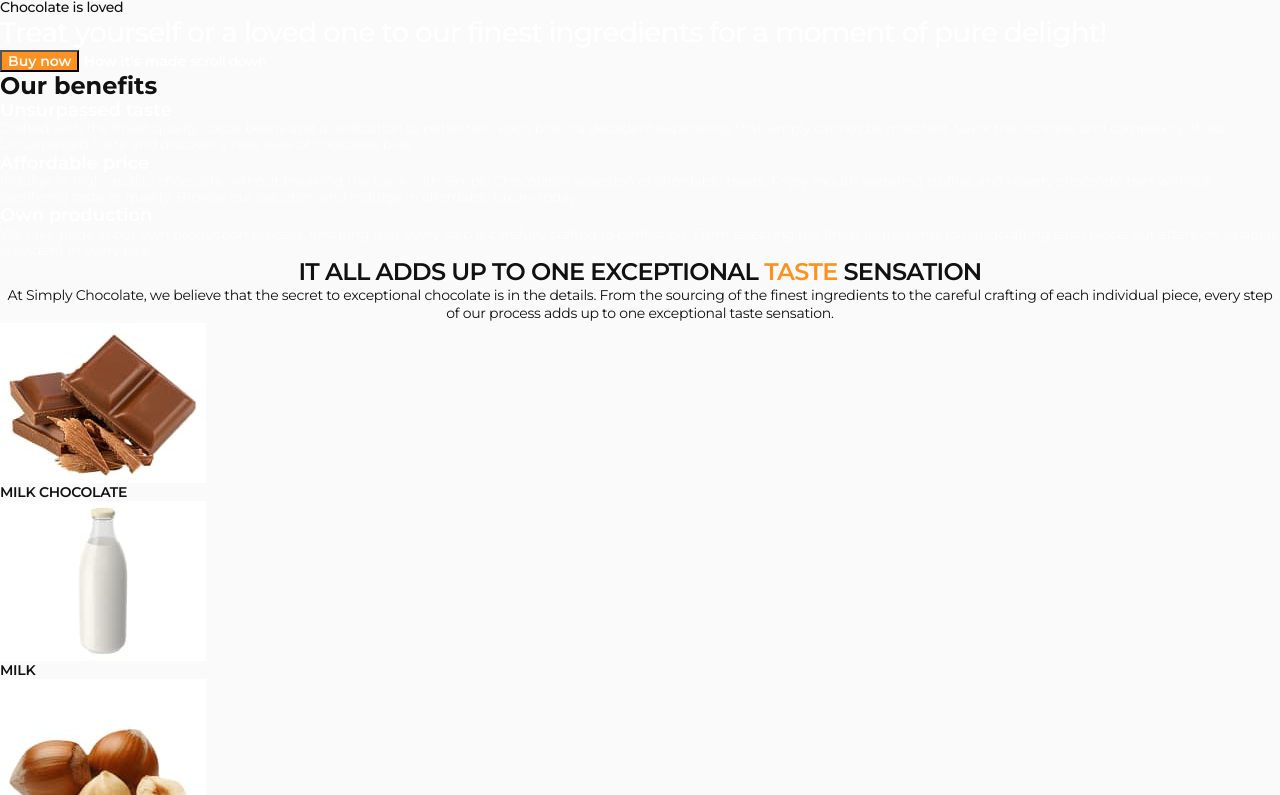
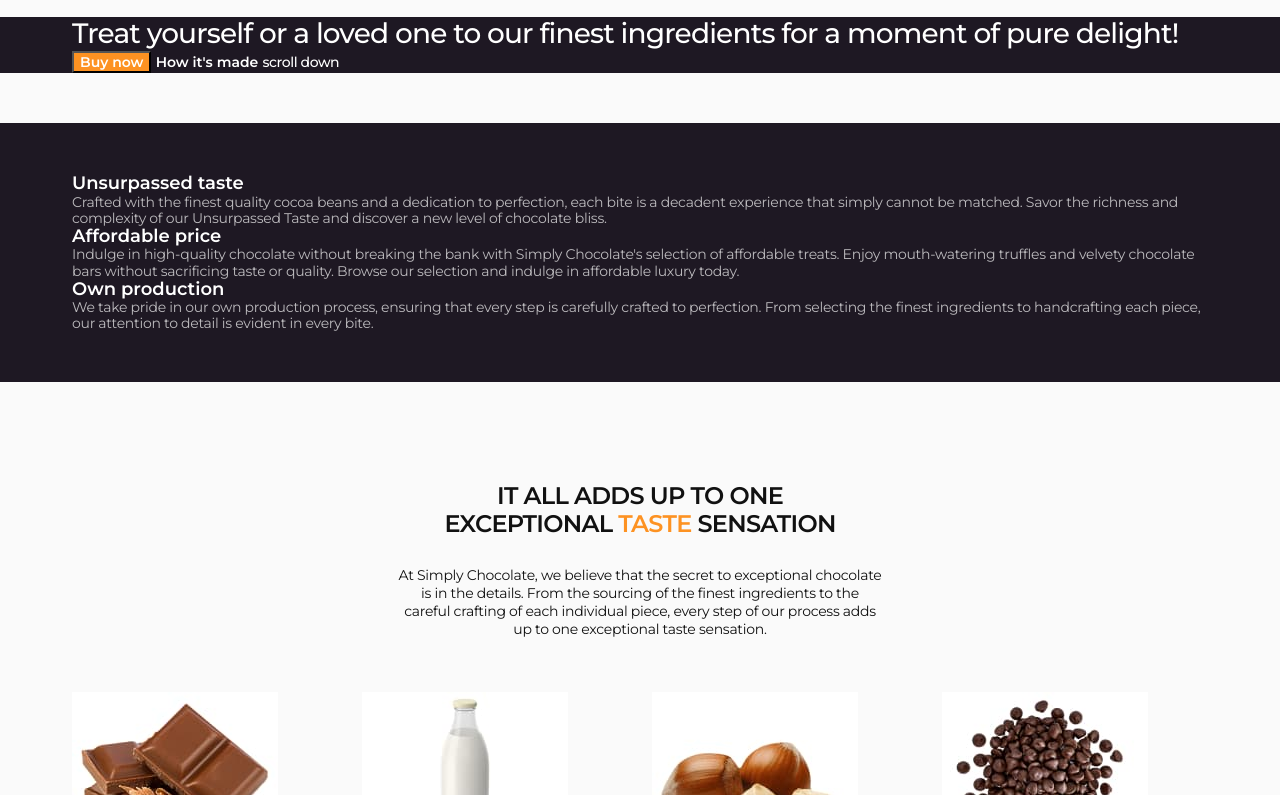
Before and after one commit to olegll/Simply-Chocolate, a plain HTML site: page index.html in a window 1280 px wide. Shown: the part 59-854 px from the top of the page. Drawn offline with nearby package versions, Linux system fonts and the light colour scheme.

Commit message:
add section

```diff
--- a/css/styles.css
+++ b/css/styles.css
@@ -36,7 +36,41 @@
   display: block;
 }
 
+.visually-hidden {
+  position: absolute;
+  width: 1px;
+  height: 1px;
+  margin: -1px;
+  border: 0;
+  padding: 0;
+
+  white-space: nowrap;
+  clip-path: inset(100%);
+  clip: rect(0 0 0 0);
+  overflow: hidden;
+}
+
+.container {
+  max-width: 1168px;
+  padding-left: 16px;
+  padding-right: 16px;
+  margin-left: auto;
+  margin-right: auto;
+}
+
+.section-paddings {
+  padding-top: 50px;
+  padding-bottom: 50px;
+}
+
 /*=========header section=========*/
+
+.logo-menu {
+  display: flex;
+  justify-content: space-between;
+  align-items: center;
+}
+
 .logo-link {
   font-weight: 700;
   font-size: 18px;
@@ -48,15 +82,33 @@
   font-style: italic;
 }
 
+.menu-list {
+  display: flex;
+  column-gap: 24px;
+}
+
 .menu-link {
+  display: block;
   font-weight: 500;
   font-size: 14px;
   line-height: 1.14;
   letter-spacing: -0.02em;
+  padding-top: 30px;
+  padding-bottom: 30px;
+}
+
+.menu-link:hover,
+.menu-link:focus {
+  color: #fd9222;
 }
 
 /*=========/header section========*/
 /*=========hero-section=========*/
+
+.hero-section {
+  background: #1e1823;
+}
+
 .hero-title {
   font-weight: 500;
   font-size: 28px;
@@ -87,7 +139,11 @@
 }
 /*=========/hero-section=========*/
 /*==========benefits-section=============*/
-.benefits-title {
+
+.benefits-section {
+  margin-top: 50px;
+  margin-bottom: 50px;
+  background-color: #1e1823;
 }
 
 .benefits-item-title {
@@ -113,12 +169,32 @@
   text-align: center;
 }
 
+.title-ingredients-section {
+  max-width: 411px;
+  margin-left: auto;
+  margin-right: auto;
+  margin-bottom: 28px;
+}
+
 .ingredients-text {
   font-weight: 400;
   font-size: 14px;
   line-height: 1.29;
   letter-spacing: -0.02em;
   text-align: center;
+  max-width: 486px;
+  margin-left: auto;
+  margin-right: auto;
+  margin-bottom: 54px;
+}
+
+.ingredients-list {
+  display: flex;
+  column-gap: 24px;
+}
+
+.ingredients-item {
+  width: calc((100% - 72px) / 4);
 }
 
 .ingredients-name {
--- a/index.html
+++ b/index.html
@@ -17,7 +17,9 @@
     <link rel="stylesheet" href="./css/styles.css" />
   </head>
   <body>
+    <!--=============Header-section=============-->
     <header class="header-section">
+      <div class="container">
         <nav class="logo-menu">
           <a class="logo-link" href=""
             ><span class="logo-italic">SIMPLY</span> CHOCOLATE</a
@@ -34,9 +36,13 @@
             </li>
           </ul>
         </nav>
+      </div>
     </header>
     <main>
+      <!--============/Header-section============-->
+      <!--============Hero-section===============-->
       <section class="hero-section">
+        <div class="container">
           <h1 class="hero-title">
             Treat yourself or a loved one to our finest ingredients for a moment
             of pure delight!
@@ -44,17 +50,21 @@
           <button class="hero-btn" type="button">Buy now</button>
           <a class="hero-link" href="#how-made">How it's made</a>
           <a class="hero-scroll" href="#benefits">scroll down</a>
+        </div>
       </section>
-      <section class="benefits-section" id="benefits">
-        <h2 class="benefits-title">Our benefits</h2>
+      <!--============/Hero-section===============-->
+      <!--=============Benefits-section============-->
+      <section class="benefits-section section-paddings" id="benefits">
+        <div class="container">
+          <h2 class="benefits-title visually-hidden">Our benefits</h2>
           <ul class="benefits-list">
             <li class="benefits-item">
               <h3 class="benefits-item-title">Unsurpassed taste</h3>
               <p class="benefits-item-text">
                 Crafted with the finest quality cocoa beans and a dedication to
-              perfection, each bite is a decadent experience that simply cannot
-              be matched. Savor the richness and complexity of our Unsurpassed
-              Taste and discover a new level of chocolate bliss.
+                perfection, each bite is a decadent experience that simply
+                cannot be matched. Savor the richness and complexity of our
+                Unsurpassed Taste and discover a new level of chocolate bliss.
               </p>
             </li>
             <li class="benefits-item">
@@ -63,23 +73,27 @@
                 Indulge in high-quality chocolate without breaking the bank with
                 Simply Chocolate's selection of affordable treats. Enjoy
                 mouth-watering truffles and velvety chocolate bars without
-              sacrificing taste or quality. Browse our selection and indulge in
-              affordable luxury today.
+                sacrificing taste or quality. Browse our selection and indulge
+                in affordable luxury today.
               </p>
             </li>
             <li class="benefits-item">
               <h3 class="benefits-item-title">Own production</h3>
               <p class="benefits-item-text">
                 We take pride in our own production process, ensuring that every
-              step is carefully crafted to perfection. From selecting the finest
-              ingredients to handcrafting each piece, our attention to detail is
-              evident in every bite.
+                step is carefully crafted to perfection. From selecting the
+                finest ingredients to handcrafting each piece, our attention to
+                detail is evident in every bite.
               </p>
             </li>
           </ul>
+        </div>
       </section>
-      <section class="ingredients-section">
-        <h2 class="all-section-title">
+      <!--==================/Benefits-section===========-->
+      <!--==================Ingredients-section==========-->
+      <section class="ingredients-section section-paddings">
+        <div class="container">
+          <h2 class="all-section-title title-ingredients-section">
             IT ALL ADDS UP TO ONE EXCEPTIONAL
             <span class="color-word">TASTE</span> SENSATION
           </h2>
@@ -100,11 +114,21 @@
               <p class="ingredients-name">milk chocolate</p>
             </li>
             <li class="ingredients-item">
-            <img src="./images/milk.jpg" alt="milk" width="206" height="160" />
+              <img
+                src="./images/milk.jpg"
+                alt="milk"
+                width="206"
+                height="160"
+              />
               <p class="ingredients-name">milk</p>
             </li>
             <li class="ingredients-item">
-            <img src="./images/nuts.jpg" alt="nuts" width="206" height="160" />
+              <img
+                src="./images/nuts.jpg"
+                alt="nuts"
+                width="206"
+                height="160"
+              />
               <p class="ingredients-name">nuts</p>
             </li>
             <li class="ingredients-item">
@@ -117,8 +141,12 @@
               <p class="ingredients-name">semi - sweet chocolate</p>
             </li>
           </ul>
+        </div>
       </section>
+      <!--==================/Ingredients-section===========-->
+      <!--==================How-made-section================-->
       <section class="how-made-section" id="how-made">
+        <div class="container">
           <h2 class="all-section-title">
             how it's <span class="color-word">made?</span>
           </h2>
@@ -162,8 +190,12 @@
               </p>
             </li>
           </ul>
+        </div>
       </section>
+      <!--==================/How-made-section===============-->
+      <!--===================Review-section================-->
       <section class="review-section" id="review">
+        <div class="container">
           <h2 class="all-section-title">
             <span class="color-word">chocolate</span> is loved
           </h2>
@@ -211,11 +243,16 @@
             </li>
           </ul>
           <button class="review-button" type="button">Leave a review</button>
+        </div>
       </section>
+      <!--===================/Review-section================-->
     </main>
+    <!--===================Footer-section=================-->
     <footer class="footer-section">
+      <div class="container">
         <h4 class="footer-title">
-        <span class="color-word">Chocolate</span> a delicious cure for a bad day
+          <span class="color-word">Chocolate</span> a delicious cure for a bad
+          day
         </h4>
         <address class="footer-contact">
           <p class="footer-contact-text">Contact us</p>
@@ -239,6 +276,8 @@
             </li>
           </ul>
         </nav>
+      </div>
     </footer>
+    <!--===============/Footer-section==================-->
   </body>
 </html>
```
Lines whose indentation alone changed are shown as unchanged.
